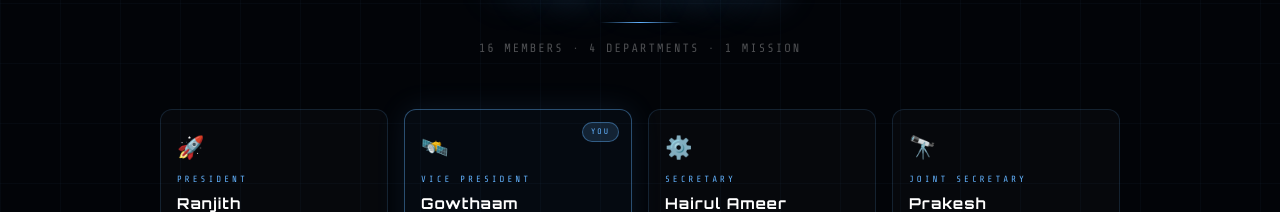
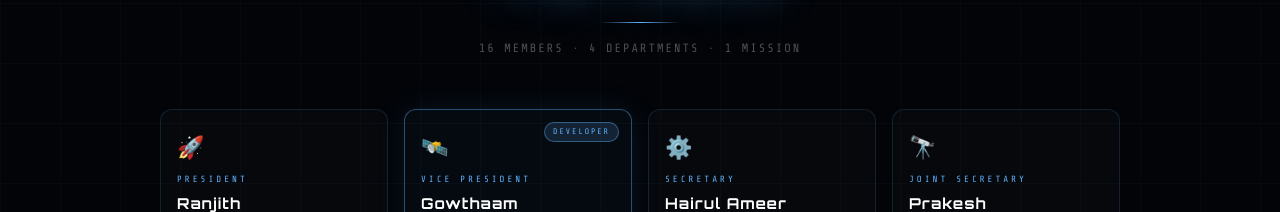
Before and after one commit to GOWTHAAM-06/astranex-26, a Next.js app: page / in a window 1280 px wide. Shown: the part 1829-2041 px from the top of the page. Built offline with nearby package versions, Linux system fonts and the light colour scheme.

Commit message:
fix: VP badge updated to Vice President

```diff
--- a/components/Committee.tsx
+++ b/components/Committee.tsx
@@ -319,7 +319,7 @@ export default function Committee() {
                     color: "#63b3ff", padding: "3px 8px",
                     borderRadius: "10px", textTransform: "uppercase",
                   }}>
-                    You
+                    Developer
                   </div>
                 )}
                 <span style={{ fontSize: "22px", marginBottom: "10px", display: "block" }}>
```
